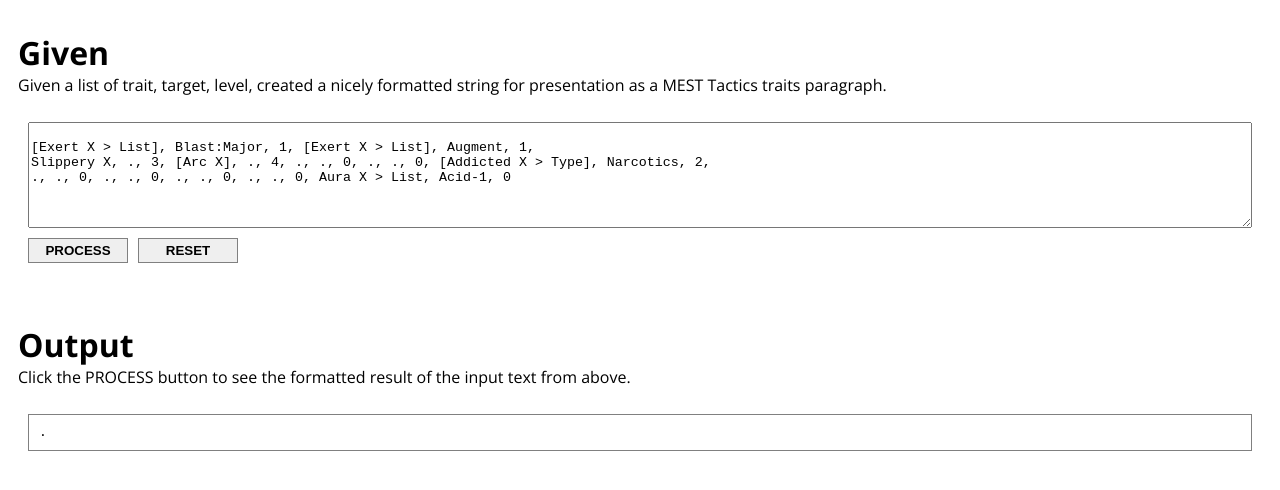
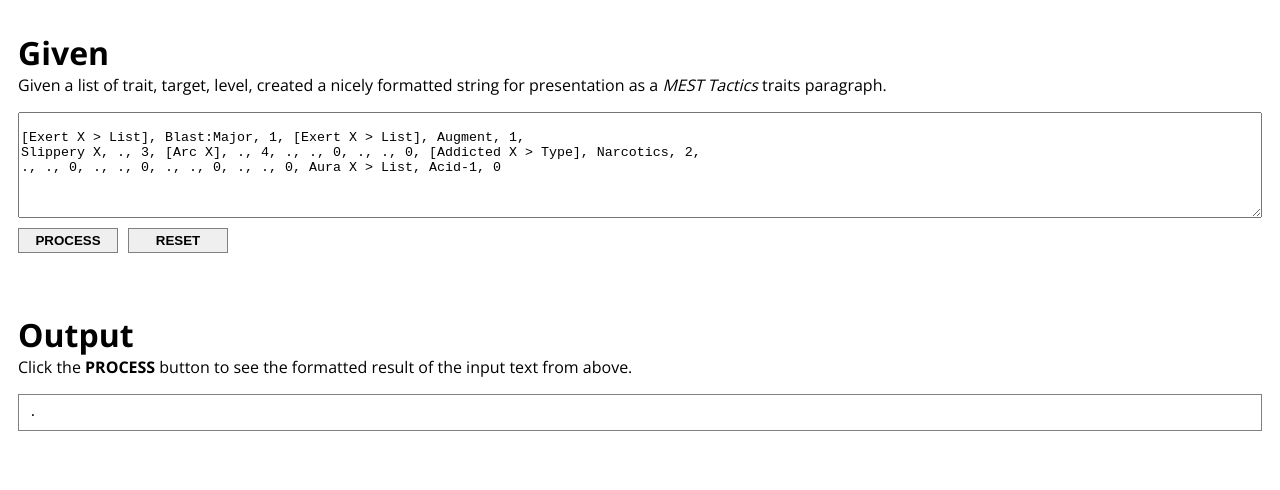
Before and after one commit to robert-kurcina/excel-scriptlab, a React (Vite) app: page / in a window 1280 px wide. Shown: the top 490 px of the page. Built offline with nearby package versions, Linux system fonts and the light colour scheme.

Commit message:
adjusted some CSS.

```diff
--- a/src/App.css
+++ b/src/App.css
@@ -19,13 +19,12 @@ p {
 code {
     border: 1px solid gray;
     padding: 10px;
-    margin: 10px;
 }
 
 textarea {
     display: flex;
     height: 100px;
-    margin: 10px;
+    margin-bottom: 10px;
 }
 
 button {
@@ -33,5 +32,5 @@ button {
     border: 1px solid gray;
     padding: 4px;
     font-weight: bold;
-    margin-left: 10px;
+    margin-right: 10px;
 }
--- a/src/App.jsx
+++ b/src/App.jsx
@@ -22,7 +22,7 @@ function App() {
   return (
     <div id="application">
       <h1>Given</h1>
-      <p>Given a list of trait, target, level, created a nicely formatted string for presentation as a MEST Tactics traits paragraph.</p>
+      <p>Given a list of trait, target, level, created a nicely formatted string for presentation as a <em>MEST Tactics</em> traits paragraph.</p>
       <textarea id="inputs" value={text} onChange={setText}></textarea>
       <div id="controls">
         <button onClick={handleProcess}>PROCESS</button>
@@ -30,7 +30,7 @@ function App() {
       </div>
 
       <h1>Output</h1>
-      <p>Click the PROCESS button to see the formatted result of the input text from above.</p>
+      <p>Click the <strong>PROCESS</strong> button to see the formatted result of the input text from above.</p>
       <code>{output}</code>
     </div>
   )
```
